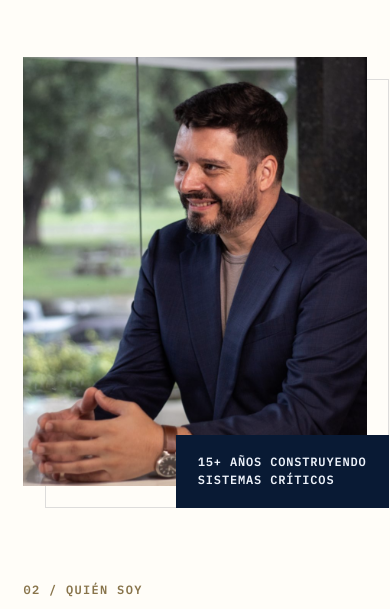
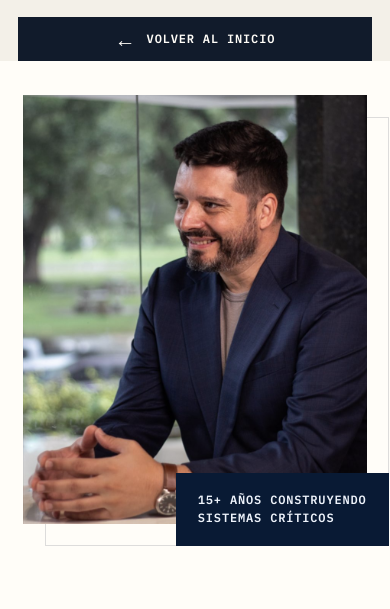
Before and after one commit to alvartorres/alvartorres.com, a plain HTML site: page bio/index.html in a window 390 px wide. Shown: the part 69-678 px from the top of the page. Drawn offline with Linux system fonts and the light colour scheme.

Commit message:
Add back-to-home button on internal pages

```diff
--- a/script.js
+++ b/script.js
@@ -50,6 +50,19 @@ if (footerLinks) {
     link.innerHTML = `${icon}<span>${name}</span>`;
     footerLinks.append(link);
   });
+}
+
+// Cada página interna ofrece una salida visible sin depender del menú ni del
+// botón "atrás" del navegador.
+const internalMain = document.querySelector('main:not(#contenido)');
+if (internalMain) {
+  internalMain.classList.add('has-page-back');
+  const backLink = document.createElement('a');
+  backLink.className = 'page-back';
+  backLink.href = '../';
+  backLink.setAttribute('aria-label', 'Volver a la página de inicio');
+  backLink.innerHTML = '<span aria-hidden="true">←</span> Volver al inicio';
+  internalMain.prepend(backLink);
 }
 
 // Los servidores resuelven /bio/ como /bio/index.html. Al abrir el sitio
--- a/styles.css
+++ b/styles.css
@@ -88,6 +88,14 @@ h1, h2, h3 { font-family: var(--display); letter-spacing: -.045em; }
 .home-route b { font-size: 12px; }
 
 .inner-page { min-height: 100svh; padding-top: 92px; background: var(--paper); }
+.has-page-back { padding-top: 92px; }
+.page-back { display: inline-flex; align-items: center; gap: 10px; min-height: 44px; margin: 28px clamp(22px, 6vw, 92px) 0; padding: 10px 16px; color: var(--white); background: var(--ink); border: 1px solid var(--ink); font: 700 12px/1 var(--mono); letter-spacing: .07em; text-transform: uppercase; text-decoration: none; transition: color .2s, background .2s, border-color .2s, transform .2s; }
+.page-back span { font: 400 21px/1 Arial, sans-serif; transition: transform .2s; }
+.page-back:hover, .page-back:focus-visible { color: var(--ink); background: var(--gold); border-color: var(--gold); transform: translateY(-2px); }
+.page-back:hover span, .page-back:focus-visible span { transform: translateX(-3px); }
+.page-back + .page-hero { padding-top: clamp(38px, 5vw, 70px); }
+.page-back + .bio-page { padding-top: clamp(38px, 5vw, 70px); }
+.page-back + .support-page { min-height: calc(100svh - 92px - 72px); padding-top: clamp(44px, 6vw, 85px); }
 .page-hero { display: grid; grid-template-columns: .37fr 1fr; gap: 6vw; padding: clamp(75px, 9vw, 135px) clamp(22px, 6vw, 92px) clamp(60px, 7vw, 100px); border-bottom: 1px solid var(--line); }
 .page-kicker { color: #88744b; font: 600 12px var(--mono); text-transform: uppercase; letter-spacing: .11em; }
 .page-hero h1 { max-width: 1050px; margin: 0 0 30px; font-size: clamp(48px, 6.5vw, 100px); line-height: .98; }
@@ -276,6 +284,7 @@ h1, h2, h3 { font-family: var(--display); letter-spacing: -.045em; }
 @media (max-width: 720px) {
   html { scroll-padding-top: 70px; }
   .inner-page { padding-top: 72px; }
+  .has-page-back { padding-top: 72px; }
   .hero { min-height: auto; grid-template-columns: 1fr; padding: 116px 22px 0; }
   .hero-copy { padding: 0 0 48px; }
   .hero h1 { font-size: clamp(43px, 13.5vw, 65px); }
@@ -332,6 +341,10 @@ h1, h2, h3 { font-family: var(--display); letter-spacing: -.045em; }
   .menu-button span { left: 8px; }
   .main-nav { justify-content: flex-start; gap: 20px; padding-top: max(104px, calc(env(safe-area-inset-top) + 76px)); padding-right: max(22px, env(safe-area-inset-right)); padding-left: max(22px, env(safe-area-inset-left)); font-size: clamp(23px, 7.4vw, 28px); }
   .inner-page { padding-top: 68px; }
+  .has-page-back { padding-top: 68px; }
+  .page-back { width: calc(100% - 36px); justify-content: center; margin: 18px 18px 0; font-size: 12px; }
+  .page-back + .page-hero, .page-back + .bio-page { padding-top: 34px; }
+  .page-back + .support-page { min-height: auto; padding-top: 42px; }
   .hero { padding: 104px 18px 0; }
   .hero-copy { padding-bottom: 38px; }
   .hero h1 { font-size: clamp(36px, 11.5vw, 48px); line-height: 1.04; }
```
